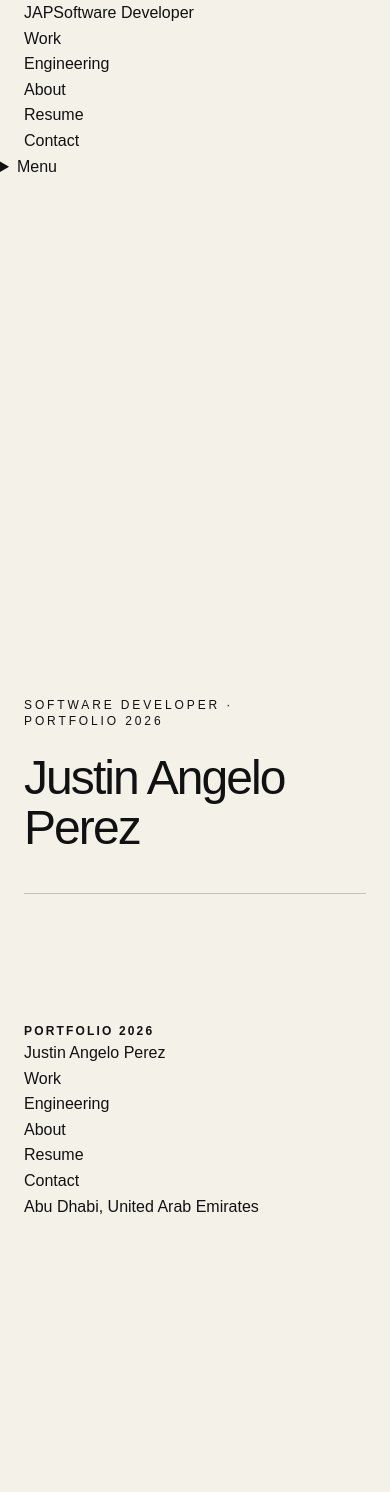
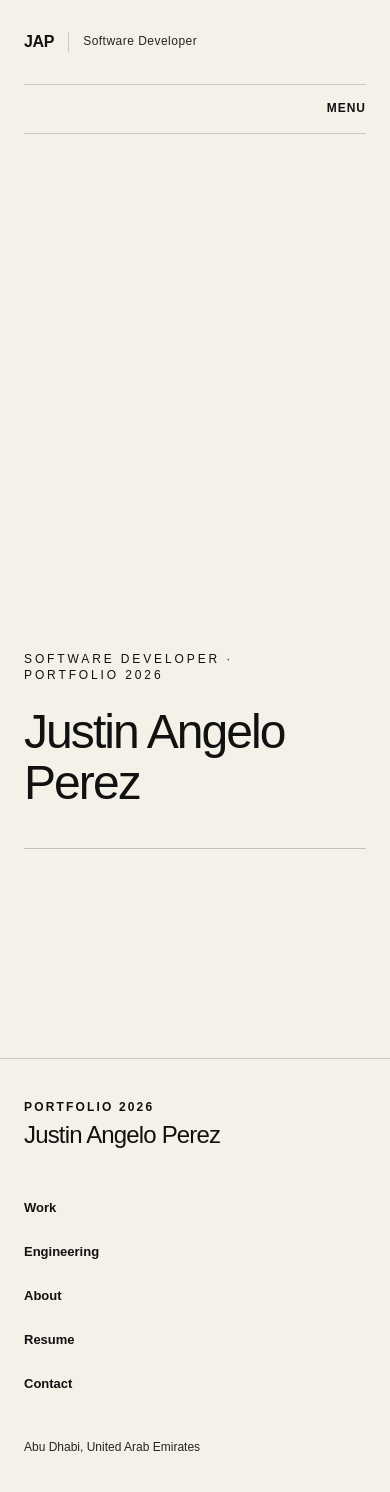
Before and after one commit to justinangeloperez327/portfolio-2026, a Next.js app: page / in a window 390 px wide. Shown: the top 1492 px of the page. Before the commit the page ends 1219 px from the top, so only its background shows below. Built offline with nearby package versions, Linux system fonts and the light colour scheme.

Commit message:
feat: style responsive site navigation

```diff
--- a/src/app/globals.css
+++ b/src/app/globals.css
@@ -469,3 +469,181 @@ p {
     gap: 0.25rem;
   }
 }
+
+
+/* Global navigation */
+.site-header {
+  position: relative;
+  z-index: 20;
+  padding-block: 1.25rem;
+  border-bottom: var(--border-hairline);
+}
+
+.site-header__inner {
+  display: flex;
+  min-height: 2.75rem;
+  align-items: center;
+  justify-content: space-between;
+  gap: 2rem;
+}
+
+.site-brand {
+  display: inline-flex;
+  min-height: 2.75rem;
+  align-items: center;
+  gap: 0.875rem;
+  font-weight: 700;
+  letter-spacing: -0.02em;
+}
+
+.site-brand__role {
+  padding-inline-start: 0.875rem;
+  border-inline-start: var(--border-hairline);
+  color: var(--color-ink-deep);
+  font-size: 0.75rem;
+  font-weight: 500;
+  letter-spacing: 0.04em;
+}
+
+.primary-navigation ul,
+.site-footer ul,
+.mobile-navigation ul {
+  margin: 0;
+  padding: 0;
+  list-style: none;
+}
+
+.primary-navigation ul {
+  display: flex;
+  align-items: center;
+  gap: clamp(1rem, 2.5vw, 2.25rem);
+}
+
+.primary-navigation a,
+.site-footer a {
+  display: inline-flex;
+  min-height: 2.75rem;
+  align-items: center;
+  font-size: 0.8125rem;
+  font-weight: 600;
+}
+
+.primary-navigation a {
+  position: relative;
+}
+
+.primary-navigation a::after {
+  position: absolute;
+  right: 0;
+  bottom: 0.4rem;
+  left: 0;
+  height: 1px;
+  background: currentColor;
+  content: "";
+  transform: scaleX(0);
+  transform-origin: right;
+  transition: transform var(--transition-base) ease;
+}
+
+.primary-navigation a:hover::after {
+  transform: scaleX(1);
+  transform-origin: left;
+}
+
+.mobile-navigation {
+  display: none;
+}
+
+.site-footer {
+  margin-top: var(--space-section);
+  padding-block: clamp(2.5rem, 6vw, 5rem);
+  border-top: var(--border-hairline);
+}
+
+.site-footer__inner {
+  display: grid;
+  grid-template-columns: minmax(0, 1.5fr) minmax(0, 1fr) auto;
+  gap: clamp(2rem, 5vw, 5rem);
+  align-items: start;
+}
+
+.site-footer__name {
+  margin: 0;
+  font-size: clamp(1.5rem, 3vw, 2.5rem);
+  letter-spacing: -0.035em;
+}
+
+.site-footer__location {
+  margin: 0;
+  max-width: 18rem;
+  color: var(--color-ink-deep);
+  font-size: 0.75rem;
+  text-align: right;
+}
+
+@media (max-width: 48rem) {
+  .primary-navigation {
+    display: none;
+  }
+
+  .site-header {
+    border-bottom: 0;
+  }
+
+  .mobile-navigation {
+    display: block;
+    width: min(calc(100% - (var(--space-page) * 2)), var(--content-width));
+    margin-inline: auto;
+    border-top: var(--border-hairline);
+    border-bottom: var(--border-hairline);
+  }
+
+  .mobile-navigation summary {
+    display: flex;
+    min-height: 3rem;
+    cursor: pointer;
+    align-items: center;
+    justify-content: flex-end;
+    font-size: 0.75rem;
+    font-weight: 600;
+    letter-spacing: 0.08em;
+    list-style: none;
+    text-transform: uppercase;
+  }
+
+  .mobile-navigation summary::-webkit-details-marker {
+    display: none;
+  }
+
+  .mobile-navigation nav {
+    padding-block: 0.5rem 1.5rem;
+  }
+
+  .mobile-navigation li {
+    display: grid;
+    grid-template-columns: 2rem minmax(0, 1fr);
+    align-items: center;
+    border-top: var(--border-hairline);
+  }
+
+  .mobile-navigation li > span {
+    font-family: ui-monospace, "SFMono-Regular", Consolas, monospace;
+    font-size: 0.625rem;
+  }
+
+  .mobile-navigation a {
+    display: flex;
+    min-height: 3.5rem;
+    align-items: center;
+    font-size: 1.25rem;
+    letter-spacing: -0.025em;
+  }
+
+  .site-footer__inner {
+    grid-template-columns: 1fr;
+  }
+
+  .site-footer__location {
+    text-align: left;
+  }
+}
```
